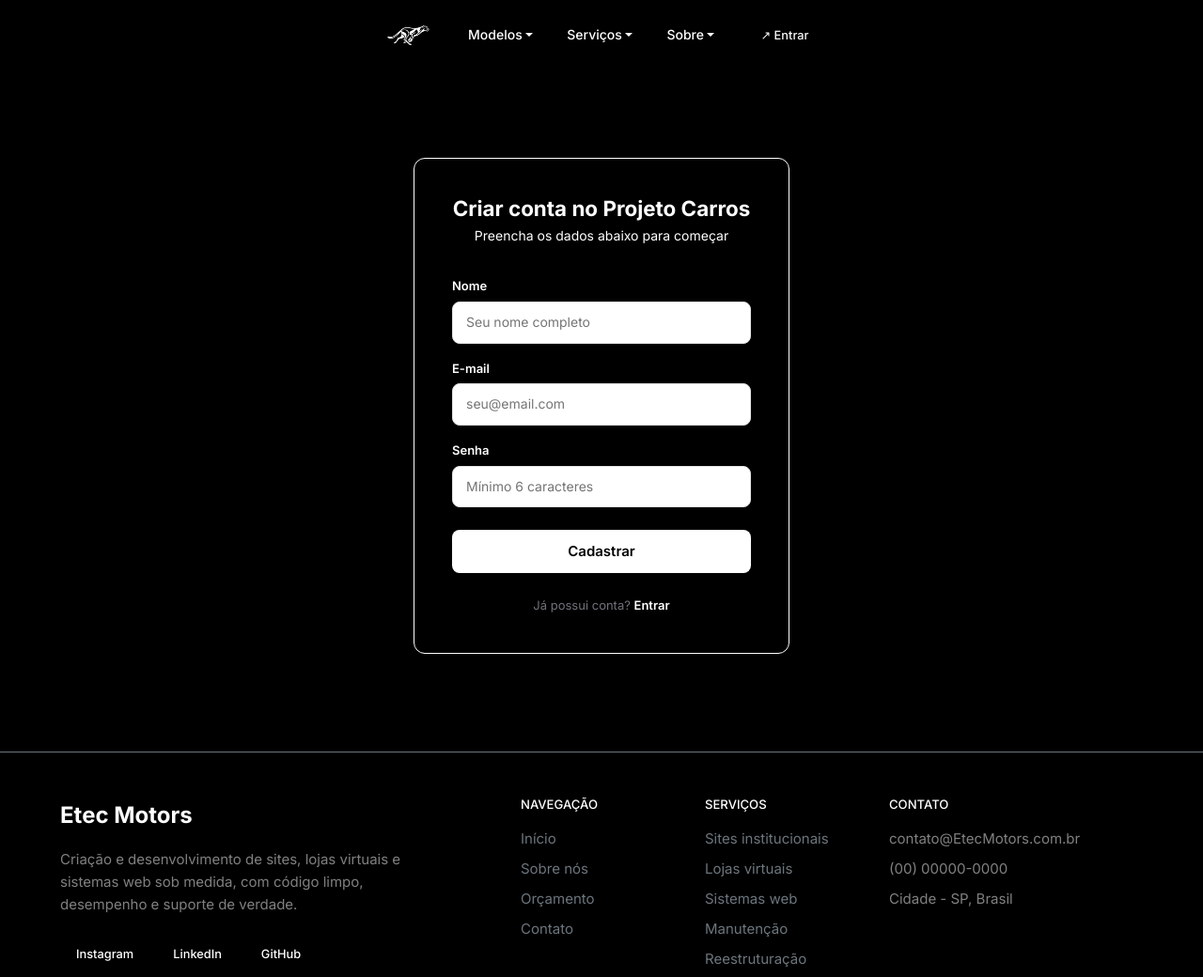
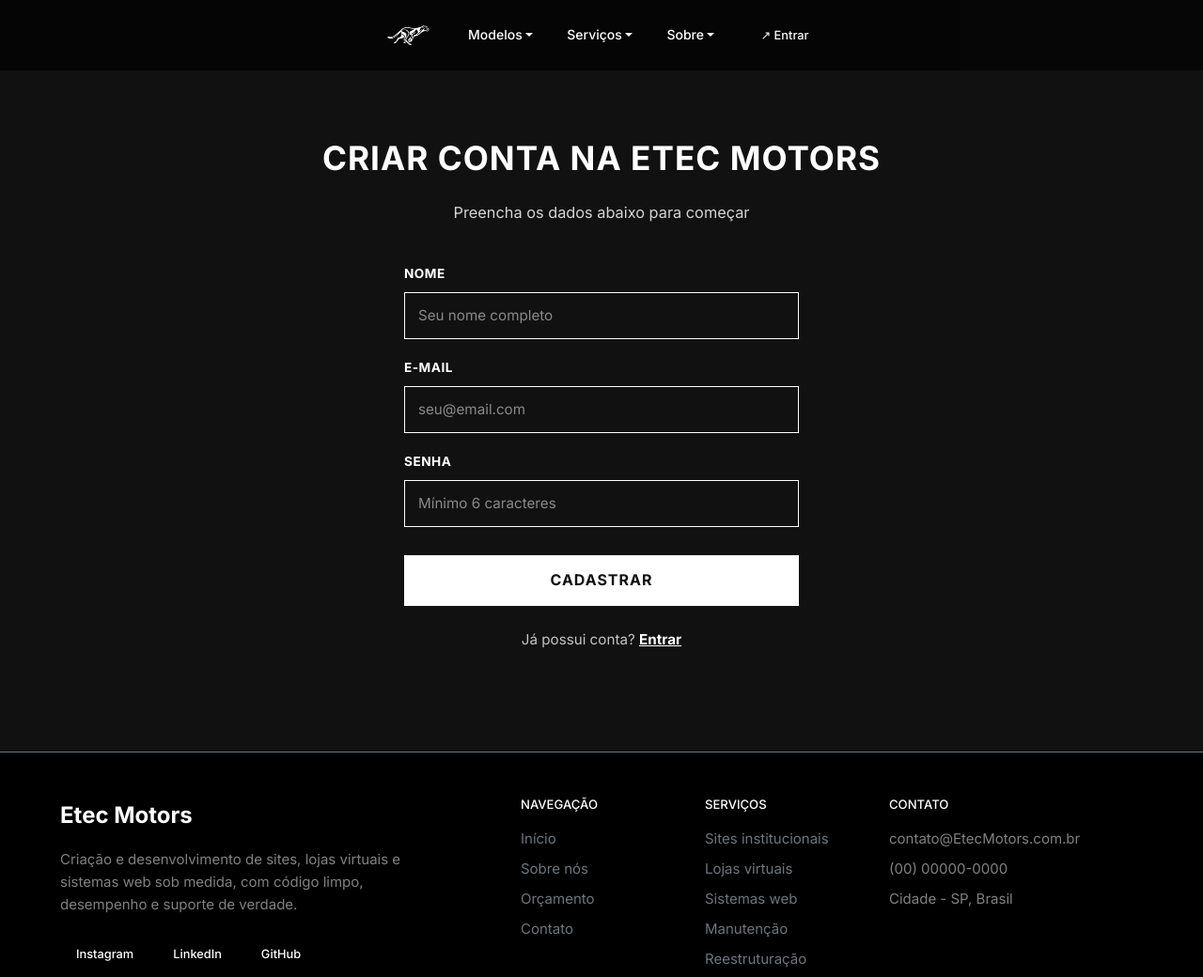
Before and after one commit to igorrr456/ProjetoCarrosEletricosFinal, an ASP.NET Core app: page /Usuario/CriarConta in a window 1280 px wide. Shown: the top 1040 px of the page at 94% size. Run offline with ASP.NET Core 8, Linux system fonts and the light colour scheme; style sheets or scripts are compiled from the project's sources.

Commit message:
Style:Mudando design de criar conta

```diff
--- a/ProjetoCarros/Views/Usuario/CriarConta.cshtml
+++ b/ProjetoCarros/Views/Usuario/CriarConta.cshtml
@@ -4,57 +4,46 @@
     Layout = "~/Views/Shared/_Layout.cshtml";
 }
 
-<div style="min-height: 100vh; min-height: 100dvh; width: 100%; display: flex; justify-content: center; align-items: center; padding: 6rem 1rem 2rem; box-sizing: border-box;">
-    <div style="background: black; border: 1px solid white; border-radius: 12px; padding: 2.5rem; width: 100%; max-width: 400px;">
+@section Styles {
+    <link rel="stylesheet" href="~/css/logar.css" asp-append-version="true" />
+}
 
-        <h2 style="font-size: 1.4rem; font-weight: 700; color: white; margin: 0 0 0.25rem; text-align: center;">
-            Criar conta no Projeto Carros
-        </h2>
-        <p style="text-align: center; color: white; font-size: 14px; margin: 0 0 2rem;">
-            Preencha os dados abaixo para começar
-        </p>
+<section class="logar-section">
+    <div class="container">
+        <h1 class="logar-titulo">CRIAR CONTA NA ETEC MOTORS</h1>
+        <p class="logar-subtexto">Preencha os dados abaixo para começar</p>
 
-        <form asp-action="CriarConta" method="post">
+        <form asp-action="CriarConta" method="post" class="logar-form">
             @Html.AntiForgeryToken()
+            <div asp-validation-summary="All" class="text-danger logar-erro"></div>
 
-            <div asp-validation-summary="All" class="text-danger" style="font-size: 13px; margin-bottom: 1rem;"></div>
-
-            <div style="margin-bottom: 1rem;">
-                <label asp-for="Nome" style="font-size: 13px; font-weight: 600; color: white; display: block; margin-bottom: 6px;">Nome</label>
-                <input asp-for="Nome" type="text" placeholder="Seu nome completo"
-                       style="width: 100%; padding: 10px 14px; border: 1px solid #e4e4e7; border-radius: 8px; font-size: 14px; outline: none; box-sizing: border-box;" />
-                <span asp-validation-for="Nome" class="text-danger" style="font-size: 12px;"></span>
+            <div class="logar-campo">
+                <label asp-for="Nome" class="logar-label">NOME</label>
+                <input asp-for="Nome" type="text" placeholder="Seu nome completo" class="logar-input" />
+                <span asp-validation-for="Nome" class="text-danger logar-erro"></span>
             </div>
 
-            <div style="margin-bottom: 1rem;">
-                <label asp-for="Email" style="font-size: 13px; font-weight: 600; color: white; display: block; margin-bottom: 6px;">E-mail</label>
-                <input asp-for="Email" type="email" placeholder="seu@email.com"
-                       style="width: 100%; padding: 10px 14px; border: 1px solid #e4e4e7; border-radius: 8px; font-size: 14px; outline: none; box-sizing: border-box;" />
-                <span asp-validation-for="Email" class="text-danger" style="font-size: 12px;"></span>
+            <div class="logar-campo">
+                <label asp-for="Email" class="logar-label">E-MAIL</label>
+                <input asp-for="Email" type="email" placeholder="seu@email.com" class="logar-input" />
+                <span asp-validation-for="Email" class="text-danger logar-erro"></span>
             </div>
 
-            <div style="margin-bottom: 1.5rem;">
-                <label asp-for="Senha" style="font-size: 13px; font-weight: 600; color: white; display: block; margin-bottom: 6px;">Senha</label>
-                <input asp-for="Senha" type="password" placeholder="Mínimo 6 caracteres"
-                       style="width: 100%; padding: 10px 14px; border: 1px solid #e4e4e7; border-radius: 8px; font-size: 14px; outline: none; box-sizing: border-box;" />
-                <span asp-validation-for="Senha" class="text-danger" style="font-size: 12px;"></span>
+            <div class="logar-campo">
+                <label asp-for="Senha" class="logar-label">SENHA</label>
+                <input asp-for="Senha" type="password" placeholder="Mínimo 6 caracteres" class="logar-input" />
+                <span asp-validation-for="Senha" class="text-danger logar-erro"></span>
             </div>
 
-            <button type="submit"
-                    style="width: 100%; background: white; color: black; padding: 11px; border: none; border-radius: 8px; font-size: 15px; font-weight: 600; cursor: pointer;">
-                Cadastrar
-            </button>
+            <button type="submit" class="logar-botao">CADASTRAR</button>
 
-            <p style="text-align: center; font-size: 13px; color: #71717a; margin: 1.5rem 0 0;">
+            <p class="logar-rodape">
                 Já possui conta?
-                <a asp-action="Logar" asp-controller="Usuario"
-                   style="color: white; font-weight: 600; text-decoration: none;">
-                    Entrar
-                </a>
+                <a asp-action="Logar" asp-controller="Usuario" class="logar-link">Entrar</a>
             </p>
         </form>
     </div>
-</div>
+</section>
 
 @section Scripts {
     @{
```
